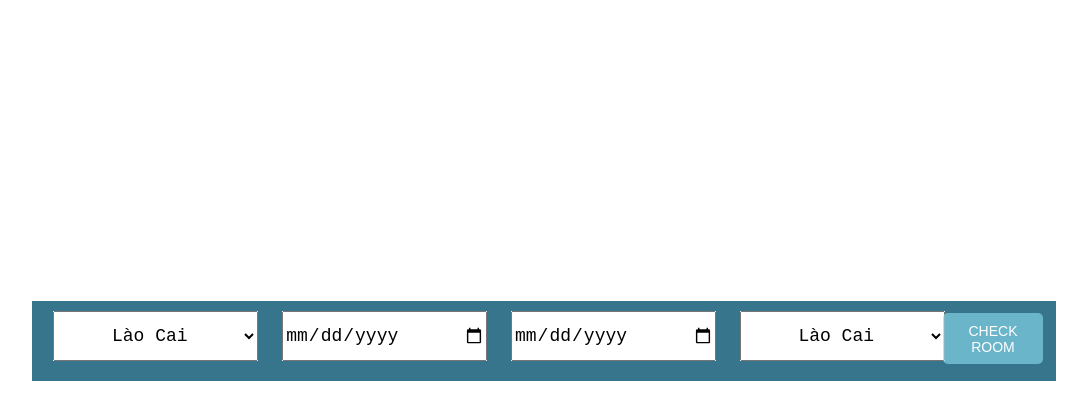
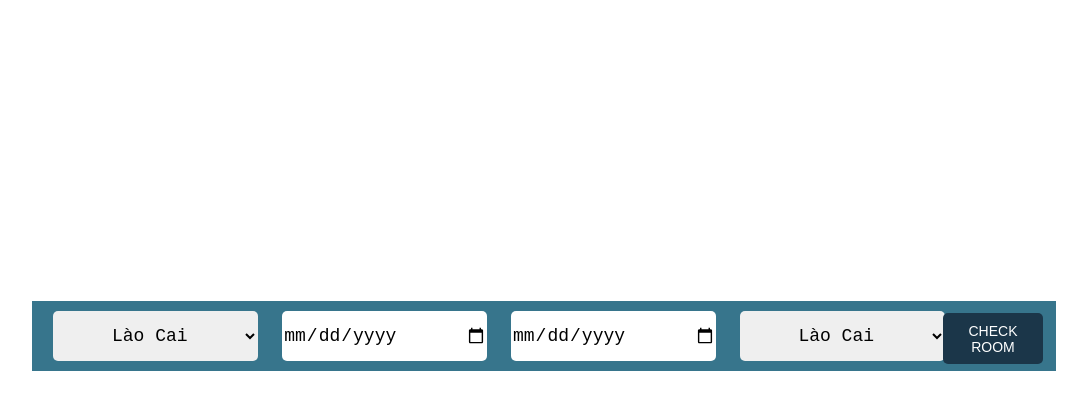
Before and after one commit to Lotus-Corporation/LotusHotel_Project, a PHP site: page /html/checkphong.php in a window 1280 px wide. Shown: the part 309-729 px from the top of the page, without its empty margins (113-1200 px from the left). Run offline with PHP 8.4, Linux system fonts and the light colour scheme; data comes from the database, SQL or seed files in the repository.

Commit message:
sua danh gia

```diff
--- a/Homepage/css/checkphong.css
+++ b/Homepage/css/checkphong.css
@@ -1,7 +1,7 @@
 .overlay {
   position: absolute;
   width: 80%;
-  height: 10%;
+  height: 70px;
   top: 610px;
   left: 145px;
   background-color: rgb(55, 117, 140);
@@ -11,14 +11,13 @@
   display: inline-block;
   height: 50px;
   width:20%;
-background-color: #eff4f8;
 }
 .timkiem {
 position: absolute;
 top: 12px;
 right: 13px;
 font-size: 14px;
-background-color: rgba(137, 217, 237, 0.648);
+background-color: rgba(27, 54, 73);
 width: 100px;
 height: 51px;
 border: none;
@@ -34,7 +33,7 @@ transform: scale(1.1);
 }
 
 .timkiem:active {
-background-color: rgba(137, 217, 237, 0.648);
+background-color: rgba(27, 54, 73);
 transition: all 0.25s;
 -webkit-transition: all 0.25s;
 box-shadow: none;
--- a/Homepage/home.php
+++ b/Homepage/home.php
@@ -2,7 +2,6 @@
 <html>
   <head>
     <meta http-equiv="Content-Type" content="text/html; charset=UTF-8" />
-    <link rel="stylesheet" href="css/style.css">
     <script type='text/javascript' src='script.js'></script>
   </head>
   <body>
--- a/Homepage/html/checkphong.php
+++ b/Homepage/html/checkphong.php
@@ -13,4 +13,4 @@
         <?php include ('view/formcheckphong/chondiadiem.php');?>
         </div>
         <button class="timkiem" onclick="alert(kakak39)"><font color="white">CHECK ROOM</font></button>
-      </div>
+</div>
--- a/Homepage/html/menu-logo.php
+++ b/Homepage/html/menu-logo.php
@@ -23,7 +23,7 @@
   <a class="logo1" href="index_menu.php?pid=2" >Services</a>
   <a class="logo1" href="index_menu.php?pid=3"> Restaurant </a>
   <a class="logo" href="index_menu.php?pid=1">
-    <img src="img/LOGO.png" alt="" width=100% height=130px style="border: 5px solid rgb(193, 233, 244); "></a>
+    <img src="img/LOGO.png" alt="" width=100% height=130px style="border-style: solid; border-width:0 5px 5px 5px;border-color:rgb(193, 233, 244)"></a>
   <a class="logo1" href="index_menu.php?pid=4">Spa&Wellness</a>
   <a class="logo1" href="index_menu.php?pid=5" >Special Offers</a>
   <a class="logo1" href="index_menu.php?pid=6">Contacts</a>
--- a/Homepage/index_menu.php
+++ b/Homepage/index_menu.php
@@ -2,7 +2,6 @@
 <html>
   <head>
     <meta http-equiv="Content-Type" content="text/html; charset=UTF-8" />
-    <link rel="stylesheet" href="./css/style.css">
     <script type='text/javascript' src='script.js'></script>
   </head>
   <body>
--- a/Homepage/view/formcheckphong/checkin.php
+++ b/Homepage/view/formcheckphong/checkin.php
@@ -1,4 +1,4 @@
 
 <form method="post" action="" >
-   <input type="date" value="ngay di" style="height: 50px;width:100%;font-family: 'Courier New';font-size: 18px;">
+   <input type="date" value="ngay di" style="cursor: pointer;;height: 50px;width:100%;font-family: 'Courier New';font-size: 18px; border:none;border-radius: 5px;">
 </form>
--- a/Homepage/view/formcheckphong/checkout.php
+++ b/Homepage/view/formcheckphong/checkout.php
@@ -1,4 +1,3 @@
-
 <form method="post" action="" >
-   <input type="date" value="ngay ve" style="height: 50px;width:100%;font-family: 'Courier New';font-size: 18px;">
+   <input type="date" value="ngay ve" style="cursor: pointer;;height: 50px;width:100%;font-family: 'Courier New';font-size: 18px; border:none;border-radius: 5px;">
 </form>
--- a/Homepage/view/formcheckphong/chondiadiem.php
+++ b/Homepage/view/formcheckphong/chondiadiem.php
@@ -1,18 +1,15 @@
-
 <?php
     $link=new mysqli("localhost","root","","khachsan");
     $sql="select * from chinhanh";
-
     $result=$link->query($sql);
 ?>
 <form method="post" action="" >
-    <select name="chon"  style="height: 50px;text-align: center; width: 100%;font-family: 'Courier New';font-size: 18px;">
+    <select name="chon"  style="cursor: pointer;;height: 50px;text-align: center; width: 100%;font-family: 'Courier New';font-size: 18px; border:none;border-radius: 5px;">
         <?php
             while($row=$result->fetch_assoc())
             {
         ?>
                 <option value =<?php echo $row["MA_CN"] ?>> <?php echo $row["TINHTHANH"]?> </option>
-
         <?php
             }
         ?>
```
Also changed, not shown: Homepage/css/danhgia.css (+13 -4 lines), Homepage/css/style.css (deleted, +0 -9 lines), Homepage/html/danhgia.php (+4 -4 lines).
